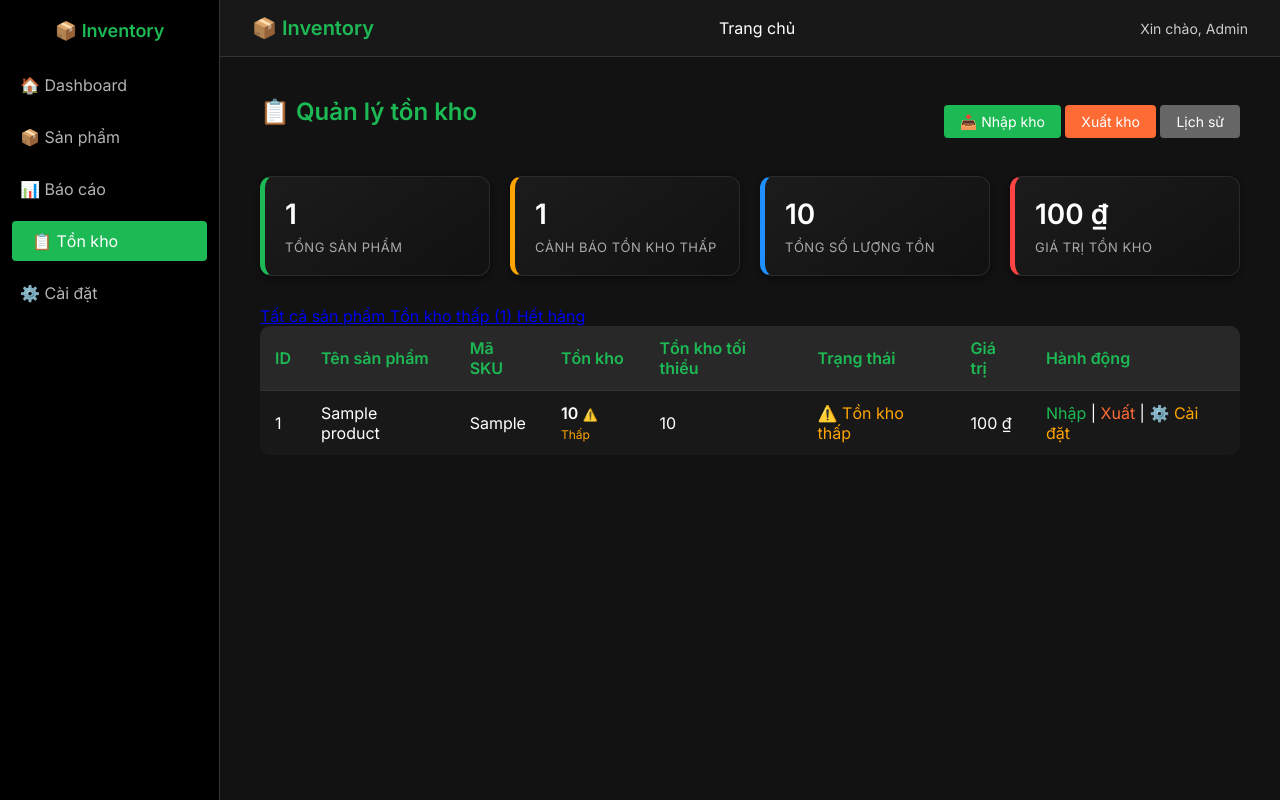
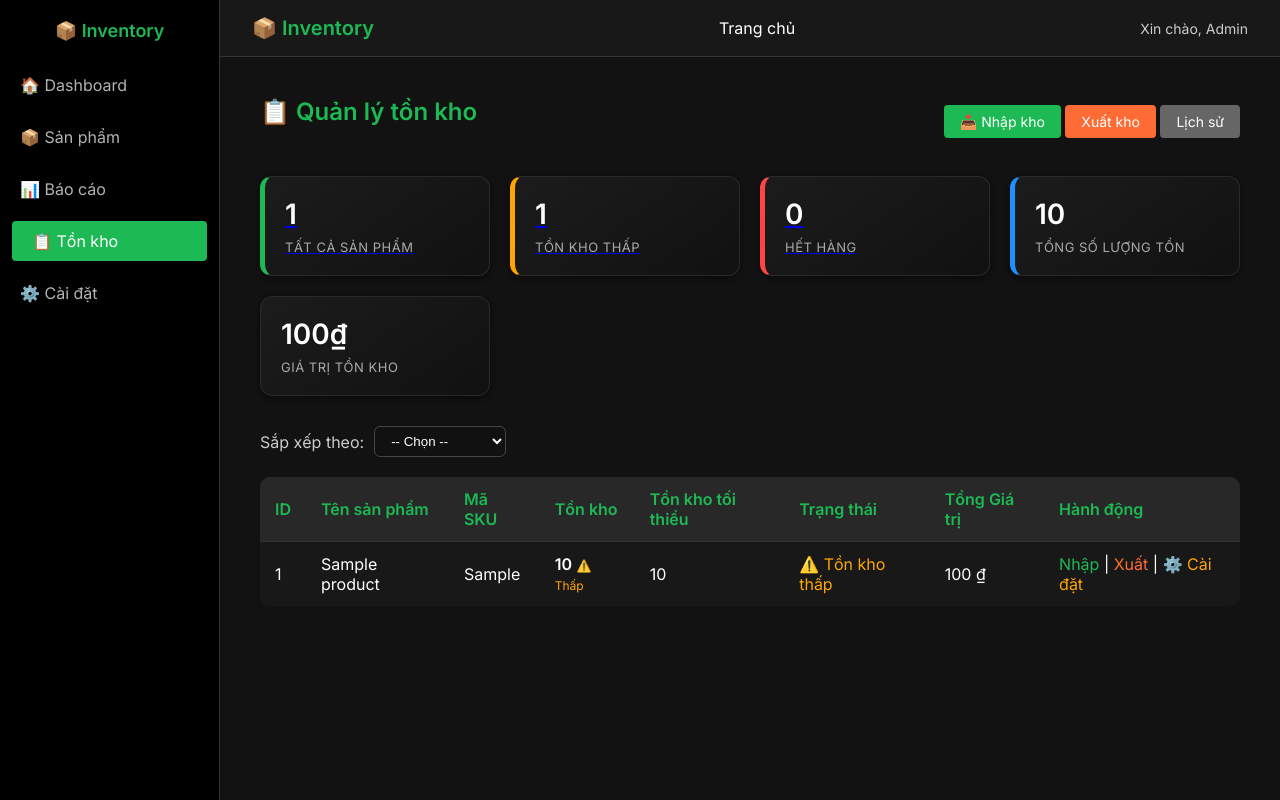
Before and after one commit to TranHuynhGiaNguyen/-Warehouse-Management-System, a PHP site: page /inventory/inventory.php in a window 1280 px wide. Run offline with PHP 8.4, Linux system fonts and the light colour scheme; tables that the repository leaves empty or names only in its code hold one stand-in row (values such as "Sample post").

Commit message:
feat(inventory): add dropdown menu to filter and sort products by SKU, name, quantity, and value

```diff
--- a/assets/css/iventory.css
+++ b/assets/css/iventory.css
@@ -1,3 +1,4 @@
+
 .stats-grid {
   display: grid;
   grid-template-columns: repeat(auto-fit, minmax(220px, 1fr));
--- a/inventory/inventory.php
+++ b/inventory/inventory.php
@@ -118,39 +118,50 @@
 
         <!-- Stats Cards -->
     <div class="stats-grid">
-  <div class="stat-card success">
+          <a href="?filter=all" class="stat-card success filter-tab <?= ($_GET['filter'] ?? 'all') == 'all' ? 'active' : '' ?>">
             <div class="stat-number"><?= count($products) ?></div>
-    <div class="stat-label">Tổng sản phẩm</div>
-  </div>
-  <div class="stat-card warning">
+            <div class="stat-label">Tất cả sản phẩm</div>
+          </a>
+
+          <a href="?filter=low_stock" class="stat-card warning filter-tab <?= ($_GET['filter'] ?? '') == 'low_stock' ? 'active' : '' ?>">
             <div class="stat-number"><?= $low_stock_count ?></div>
-    <div class="stat-label">Cảnh báo tồn kho thấp</div>
-  </div>
+            <div class="stat-label">Tồn kho thấp</div>
+          </a>
+
+          <a href="?filter=out_of_stock" class="stat-card danger filter-tab <?= ($_GET['filter'] ?? '') == 'out_of_stock' ? 'active' : '' ?>">
+            <div class="stat-number"><?= array_sum(array_column(array_filter($products, fn($p) => $p['quantity'] == 0), 'quantity')) == 0 ? count(array_filter($products, fn($p) => $p['quantity'] == 0)) : 0 ?></div>
+            <div class="stat-label">Hết hàng</div>
+          </a>
+
           <div class="stat-card info">
-    <div class="stat-number"><?= array_sum(array_column($products, 'quantity')) ?></div>
+            <div class="stat-number"><?= number_format(array_sum(array_column($products, 'quantity'))) ?></div>
             <div class="stat-label">Tổng số lượng tồn</div>
           </div>
-  <div class="stat-card danger">
+
+          <div class="stat-card secondary">
             <div class="stat-number">
-      <?= number_format(array_sum(array_map(function($p) { return $p['quantity'] * $p['price']; }, $products)), 0, ',', '.') ?> ₫
+              <?= number_format(array_sum(array_map(fn($p) => $p['quantity'] * $p['price'], $products)), 0, ',', '.') ?>₫
             </div>
             <div class="stat-label">Giá trị tồn kho</div>
           </div>
         </div>
+                <!-- Filter Menu -->
+        <form method="get" style="margin-bottom: 20px; display:flex; gap:10px; align-items:center;">
+          <!-- Giữ filter cũ (all/low/out) -->
+          <input type="hidden" name="filter" value="<?= htmlspecialchars($_GET['filter'] ?? 'all') ?>">
 
+          <label for="sort" style="color:#ccc;">Sắp xếp theo:</label>
+          <select name="sort" id="sort" onchange="this.form.submit()"
+                  style="padding:6px 12px; border-radius:6px; background:#111; color:#fff; border:1px solid #444;">
+            <option value="">-- Chọn --</option>
+            <option value="sku" <?= ($_GET['sort'] ?? '')=='sku' ? 'selected' : '' ?>>Mã SKU</option>
+            <option value="name" <?= ($_GET['sort'] ?? '')=='name' ? 'selected' : '' ?>>Tên sản phẩm</option>
+            <option value="quantity" <?= ($_GET['sort'] ?? '')=='quantity' ? 'selected' : '' ?>>Số lượng</option>
+            <option value="value" <?= ($_GET['sort'] ?? '')=='value' ? 'selected' : '' ?>>Giá trị tồn kho</option>
+          </select>
 
-        <!-- Filter Tabs -->
-        <div class="filter-tabs">
-          <a href="?filter=all" class="filter-tab <?= (!isset($_GET['filter']) || $_GET['filter'] == 'all') ? 'active' : '' ?>">
-            Tất cả sản phẩm
-          </a>
-          <a href="?filter=low_stock" class="filter-tab <?= (isset($_GET['filter']) && $_GET['filter'] == 'low_stock') ? 'active' : '' ?>">
-            Tồn kho thấp (<?= $low_stock_count ?>)
-          </a>
-          <a href="?filter=out_of_stock" class="filter-tab <?= (isset($_GET['filter']) && $_GET['filter'] == 'out_of_stock') ? 'active' : '' ?>">
-            Hết hàng
-          </a>
-        </div>
+        </form>
+
 
         <!-- Inventory Table -->
         <table class="inventory-table">
@@ -162,7 +173,7 @@
               <th>Tồn kho</th>
               <th>Tồn kho tối thiểu</th>
               <th>Trạng thái</th>
-              <th>Giá trị</th>
+              <th>Tổng Giá trị</th>
               <th>Hành động</th>
             </tr>
           </thead>
@@ -179,6 +190,26 @@
                       return true;
               }
           });
+          // Sắp xếp theo menu chọn
+          if (!empty($_GET['sort'])) {
+              usort($filtered_products, function($a, $b) {
+                  switch ($_GET['sort']) {
+                      case 'sku':
+                          return strcmp($a['sku'], $b['sku']);
+                      case 'name':
+                          return strcmp($a['name'], $b['name']);
+                      case 'quantity':
+                          return $b['quantity'] <=> $a['quantity']; // giảm dần
+                      case 'value':
+                          $valueA = $a['quantity'] * $a['price'];
+                          $valueB = $b['quantity'] * $b['price'];
+                          return $valueB <=> $valueA; // giảm dần
+                      default:
+                          return 0;
+                  }
+              });
+          }
+
 
           if (count($filtered_products) > 0): ?>
             <?php foreach($filtered_products as $product): ?>
```
Lines whose indentation alone changed are shown as unchanged.
